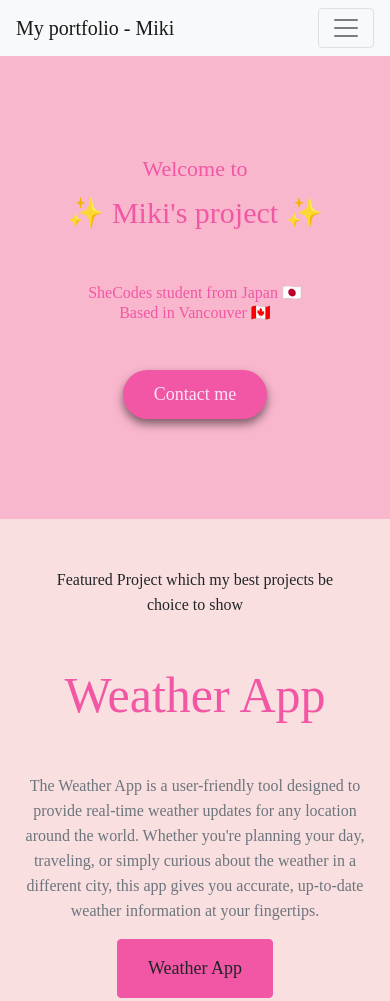
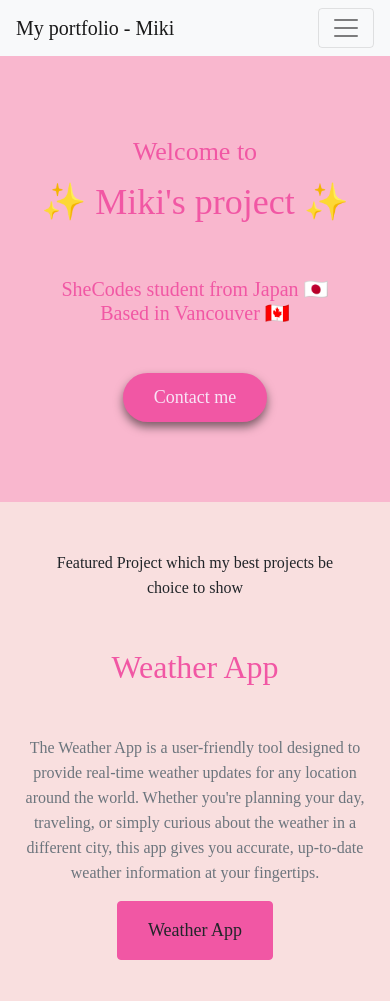
Before and after one commit to Mikicanad/Portfolio-miki.i, a plain HTML site: page index.html in a window 390 px wide. Shown: the top 1001 px of the page. Drawn offline with nearby package versions, Linux system fonts and the light colour scheme; a web font is replaced by a local one.

Commit message:
fixed some style

```diff
--- a/index.html
+++ b/index.html
@@ -75,9 +75,7 @@
         </div>
     </div>
     <div class="row mb-5">
-        <div class="col d-none d-lg-block">
-            <img src="images/world-clock-project.png" class="img-fluid" alt="picture of world clock app project">
-        </div>
+
         <div class="col">
             <div class="project-descriptions">
                 <h2 class="mb-5 project-name">World Clock App</h2>
@@ -92,6 +90,9 @@
                 <a href="" class="btn btn-branding-outline"> World Clock App</a>
             </div>
         </div>
+            <div class="col d-none d-lg-block">
+            <img src="images/world-clock-project.png" class="img-fluid" alt="picture of world clock app project">
+            </div>
     </div>
     <div class="row mb-5">
         <div class="col d-none d-lg-block">
--- a/styles/style.css
+++ b/styles/style.css
@@ -23,6 +23,7 @@ h1, h2, h3 {
 
 h1 {
     font-size: 90px;
+    line-height: 1.5;
 
 }
 
@@ -93,21 +94,29 @@ i {
         padding: 0;
         text-align: center;
     }
+
+   .hero {
+       padding: 80px 20px;
+   }
 }
 
 @media (max-width:576px) {
     h1 {
-        font-size: 30px;
+        font-size: 36px;
         line-height: 1.5;
     }
     h2 {
-        font-size: 22px;
+        font-size: 26px;
     }
     h3 {
-        font-size: 16px;
+        font-size: 20px;
     }
 
     footer {
         font-size: 30px;
     }
+
+    .project-name {
+        font-size: 32px;
+    }
 }
```
